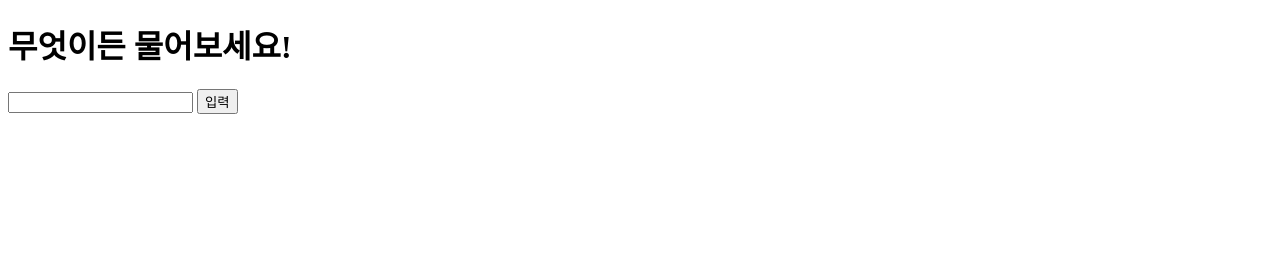
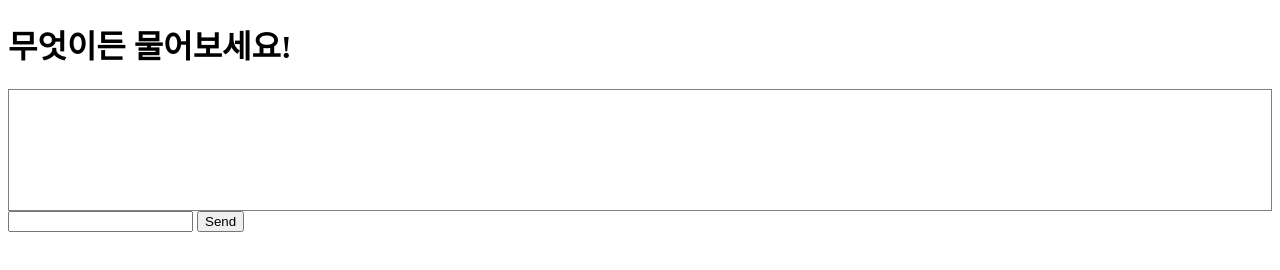
Before and after one commit to barabodabook/barabodachat, a plain HTML site: page index.html in a window 1280 px wide. Drawn offline with Linux system fonts and the light colour scheme.

Commit message:
Add files via upload
5.19 16:56 ver
Insert your API key into 'your API key'
Be careful not to leak the API key!

```diff
--- a/index.html
+++ b/index.html
@@ -3,7 +3,18 @@
 <head>
   <title>바라보다 챗봇</title>
   <meta charset="utf-8">
+</head>
+<body>
+  <h1>무엇이든 물어보세요!</h1>
+  <div id="chatContainer"></div>
+  <div>
+    <input type="text" id="chatInput">
+    <button onclick="sendChatInput()">Send</button>
+  </div>
   <script>
+    // 대화 내역을 저장하는 변수입니다.
+    var conversation = [];
+
     function sendChatInput() {
       var chatInput = document.getElementById("chatInput").value;
 
@@ -16,17 +27,47 @@
       xhr.onreadystatechange = function() {
         if (xhr.readyState == 4 && xhr.status == 200) {
           var response = JSON.parse(xhr.responseText).choices[0].text;
-          document.getElementById("chatOutput").innerHTML = response;
+
+          // 대화 내역을 저장합니다.
+          conversation.push({"input": chatInput, "output": response});
+
+          // 직전에 사용자가 물은 질문을 가져옵니다.
+          var lastInput = conversation[conversation.length - 2]?.input;
+
+          // 대화 내역이 존재하는 경우, 뤼튼에서 사용자에게 받았던 질문 패턴을 파악하고
+          // 추가적인 질문을 던지는 방식으로 대화의 수준을 높일 수 있습니다.
+          if(lastInput){
+            var match = lastInput.match(/(해결|해야)/g);
+            if(match){
+              var followUpQuestion = "그렇다면 어떤 방식으로 해결하실 건가요?";
+              document.getElementById("chatOutput").innerHTML += '<div><span class="output">' + followUpQuestion + '</span></div>';
+            }
+          }
+
+          // 대화 내역을 HTML 상에 출력합니다.
+          var chatContainer = document.getElementById("chatContainer");
+          chatContainer.innerHTML += '<div><span class="input">' + chatInput + '</span></div>';
+          chatContainer.innerHTML += '<div><span class="output">' + response + '</span></div>';
+
+          document.getElementById("chatInput").value = "";
         }
       };
       xhr.send(params);
     }
   </script>
-</head>
-<body>
-  <h1>무엇이든 물어보세요!</h1>
-  <input type="text" id="chatInput">
-  <button onclick="sendChatInput()">입력</button>
-  <div id="chatOutput"></div>
+  <style>
+    #chatContainer{
+      border: 1px solid gray;
+      padding: 10px;
+      height: 100px;
+      overflow-y: scroll;
+    }
+    .input{
+      background-color: #F2F2F2;
+    }
+    .output{
+      font-weight: bold;
+    }
+  </style>
 </body>
 </html>
```
